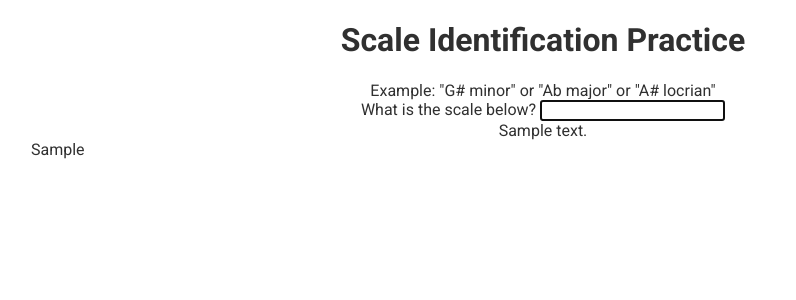
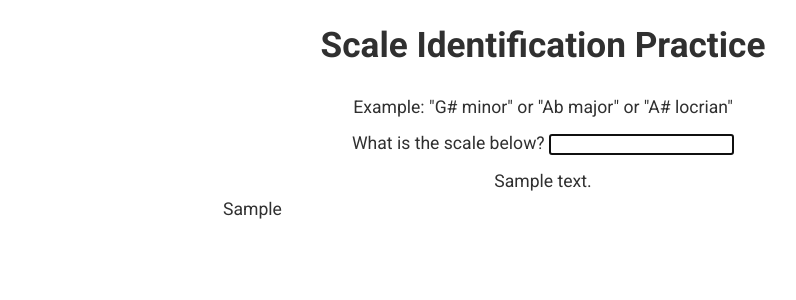
Before and after one commit to danchurlian/Music-Practice-Site, a Flask app: template templates/scale_page.html in a window 1280 px wide. Shown: the part 64-364 px from the top of the page, without its empty margins (97-893 px from the left). Run offline with Flask 3, Linux system fonts and the light colour scheme; the template is opened without the code that fills it: most values are stand-ins (such as "Sample title", 1, 10 or a date in 2020); parts of the project's set-up code (start-up, migrations or seed data) failed here and were passed over.

Commit message:
Adjust spacing between elements on scale page

```diff
--- a/app.py
+++ b/app.py
@@ -10,6 +10,11 @@ tk.setOptions({
     "inputFrom": "xml",
     "svgViewBox": True,
     "scale": 100,
+
+    "adjustPageHeight": True,
+    "adjustPageWidth": True,
+    "pageMarginTop": 0,
+    "pageMarginBottom": 0,
 })
 
 current_scale: str = ""
@@ -112,8 +117,6 @@ def music_xml() -> str:
 <score-partwise version="4.0">
     <part-list>
         <score-part id="P1">
-            <part-name>Scale</part-name>
-            <part-abbreviation>Scale</part-abbreviation>
         </score-part>
     </part-list>
     <part id="P1">
--- a/static/styles.css
+++ b/static/styles.css
@@ -17,6 +17,9 @@ header a {
     font-size: 1.2rem;
 }
 
+main {
+    font-size: 1.1rem;
+}
 
 #scale_main {
     display: flex;
@@ -25,6 +28,6 @@ header a {
     color: rgb(48, 48, 48);
 }
 
-/* main div, main h1 {
-    font-family: Roboto, sans-serif;
-} */
+#scale_main div, form {
+    padding: .5rem 0;
+}
--- a/templates/scale_page.html
+++ b/templates/scale_page.html
@@ -21,8 +21,9 @@
                 <label for="user_input">What is the scale below?</label>
                 <input name="user_input" id="user_input" autofocus="true" autocomplete="off" required="true">
             </form>
-            {{ answer_result }}
-            <section style="width:80%">
+            <div>{{ answer_result }}</div>
+
+            <section style="width:50%">
                 {{ music_svg | safe }}
             </section>
         </main>
```
